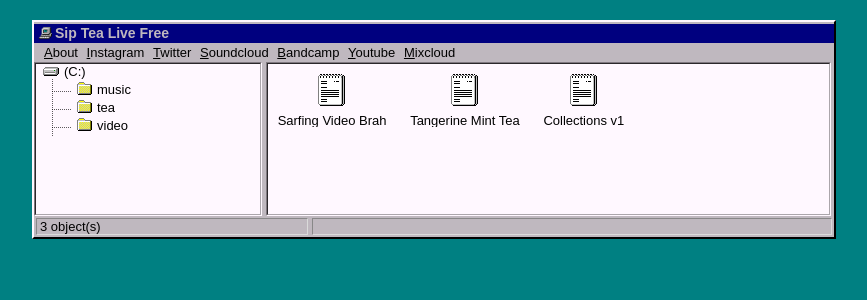
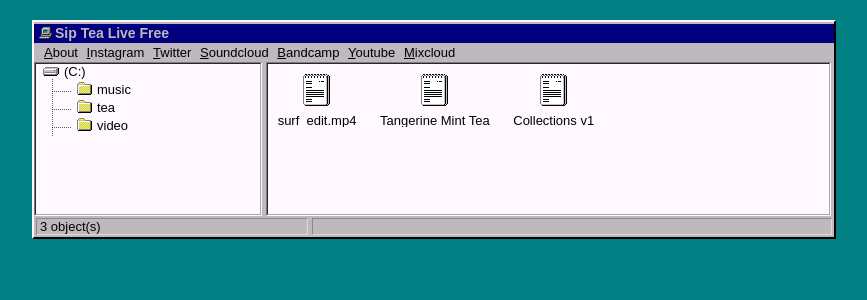
Before and after one commit to andgates/chayumusic, a Jekyll site: the page built from index.html, in a window 1280 px wide. Shown: the top 300 px of the page, without its empty margins (206-1073 px from the left). Built offline with Jekyll 4.4.1, drawn with Linux system fonts in a browser that asks for light colours.

Commit message:
Updated Sarfing Video Brah

```diff
--- a/_posts/2018-07-12-sarfing-video-brah.markdown
+++ b/_posts/2018-07-12-sarfing-video-brah.markdown
@@ -1,5 +1,5 @@
 ---
-title: Sarfing Video Brah
+title: surf_edit.mp4
 date: 2018-07-12 19:40:00 -07:00
 categories:
 - video
```
